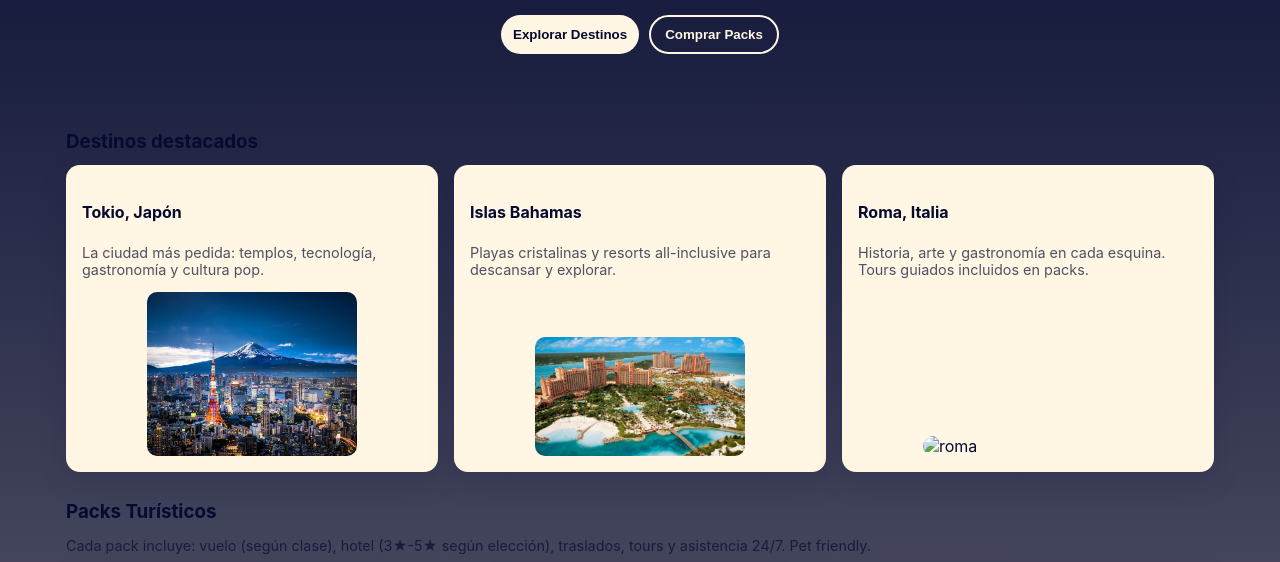
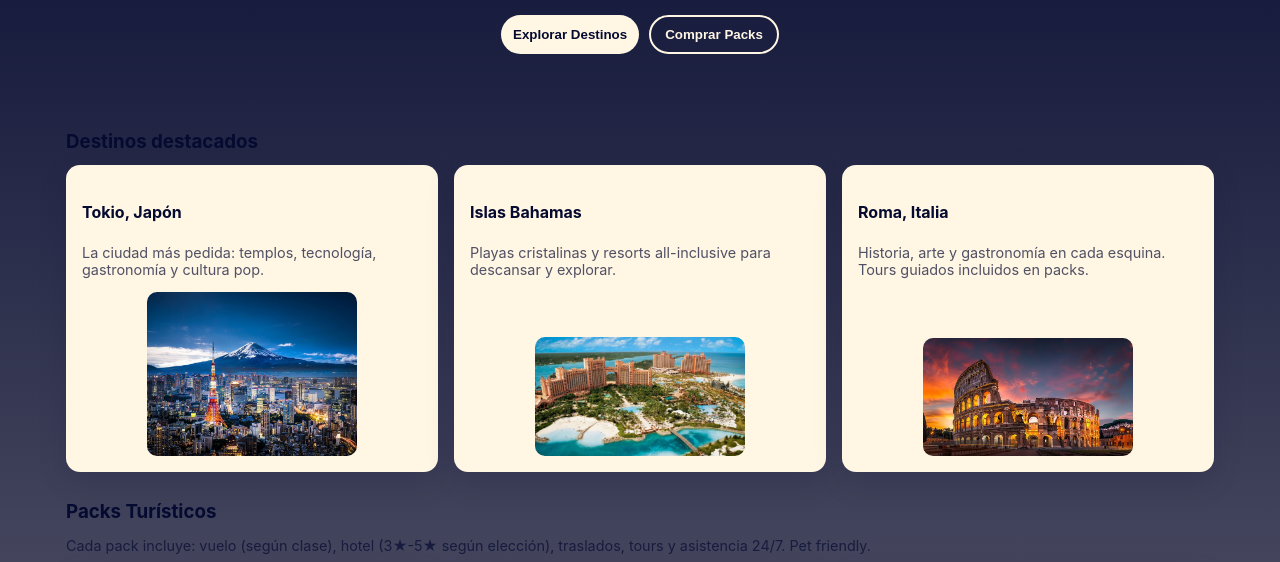
Before and after one commit to ppteamkeylla-crypto/skylla-adventures, a plain HTML site: page index.html in a window 1280 px wide. Shown: the part 238-800 px from the top of the page. Drawn offline with Linux system fonts and the light colour scheme.

Commit message:
index.html

```diff
--- a/index.html
+++ b/index.html
@@ -104,7 +104,7 @@
 <h4>Roma, Italia</h4>
 <p class="small">Historia, arte y gastronomía en cada esquina. Tours guiados incluidos en packs.</p>
 </div>
-<div class="center"><img alt="roma" src="rome.jpeg" style="width:100%;max-width:210px;border-radius:10px"/></div>
+<div class="center"><img alt="roma" src="roma.jpeg" style="width:100%;max-width:210px;border-radius:10px"/></div>
 </div>
 </div>
 </section>
```
